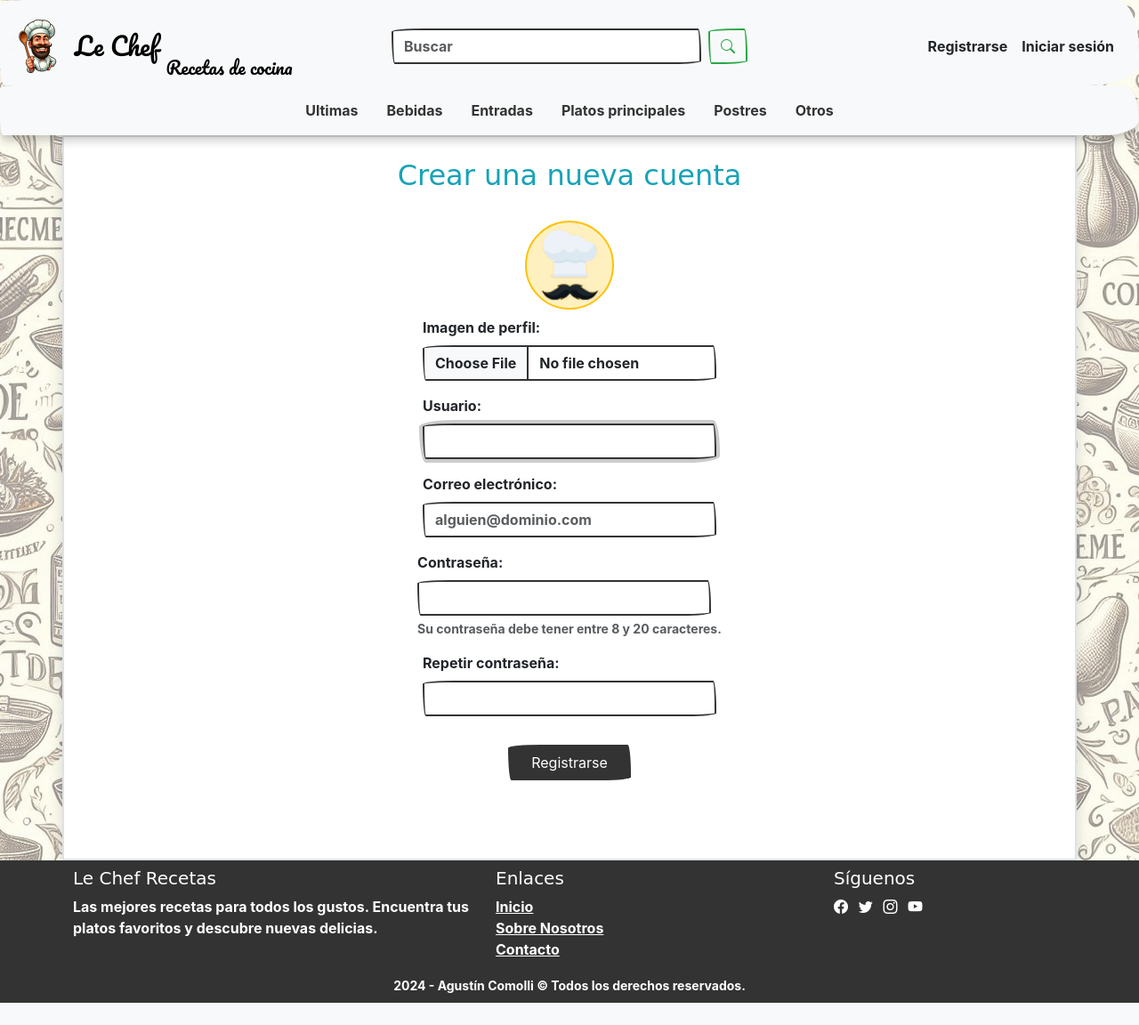
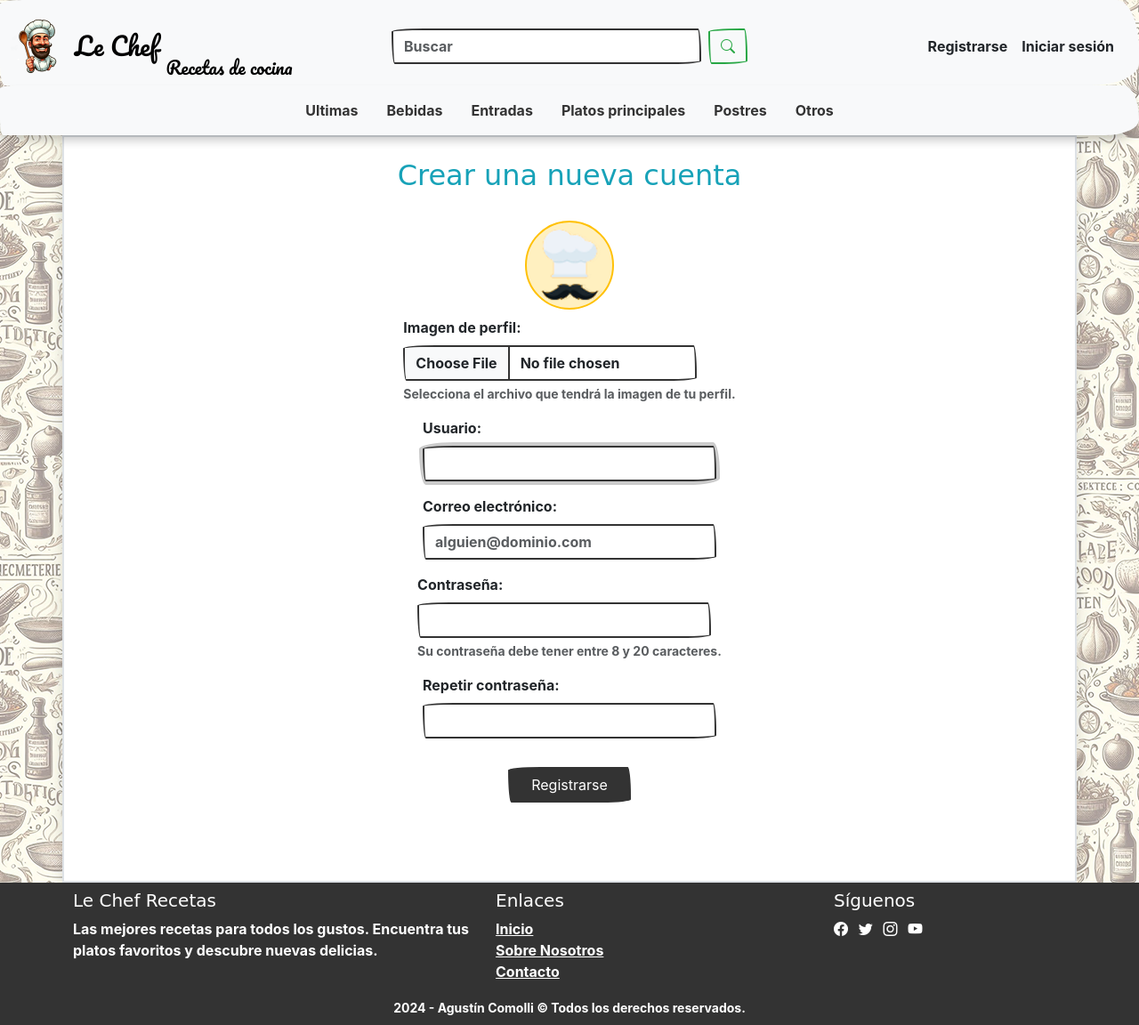
Before and after one commit to agustincomolli/le-chef-recetas, a Flask app: page /register in a window 1280 px wide. Shown: the whole page at 89% size. Before the commit the page ends 1127 px from the top, so only its background shows below. Run offline with Flask 3, Linux system fonts and the light colour scheme; data comes from the database, SQL or seed files in the repository; some libraries are stand-ins or nearby versions; some web fonts are replaced.

Commit message:
style: change background and add help to avatar file selector

```diff
--- a/app/static/styles/styles.css
+++ b/app/static/styles/styles.css
@@ -8,7 +8,7 @@
 }
 
 body {
-  background-image: url("../images/background-2.webp");
+  background-image: url("../images/background.webp");
   background-repeat: repeat;
 }
 
--- a/app/templates/register.html
+++ b/app/templates/register.html
@@ -9,12 +9,15 @@ Registrarse
 <form action="/register" method="post" class="d-flex flex-column align-items-center mb-5 py-3 mx-auto needs-validation"
   novalidate>
   <div class="border border-warning rounded-circle bg-warning bg-opacity-25 p-2 mb-2">
-    <img src="{{ url_for('static', filename='/images/chef-default.png') }}" alt="Avatar" width="80" height="80">
+    <img src="{{ url_for('static', filename='/images/chef-default.webp') }}" alt="Avatar" width="80" height="80">
   </div>
   <div class="form-group mb-3 d-flex flex-column align-items-start">
     <label for="avatar" class="form-label">Imagen de perfil:</label>
     <input type="file" name="avatar" id="avatar" class="form-control register-input"
-      accept="image/.png, .jpg, .jpeg, .gif, .webp">
+      accept="image/.png, .jpg, .jpeg, .gif, .webp" aria-describedby="avatarHelpBlock" >
+      <div id="avatarHelpBlock" class="form-text">
+        Selecciona el archivo que tendrá la imagen de tu perfil.
+      </div>
   </div>
   <div class="form-group mb-3 d-flex flex-column align-items-start">
     <label for="username" class="form-label">Usuario:</label>
```
Also changed, not shown: app/static/images/background-1.webp (deleted), app/static/images/background-2.webp (deleted), app/static/images/background.webp (added), app/static/images/chef-default.png (deleted), app/static/images/chef-default.webp.
